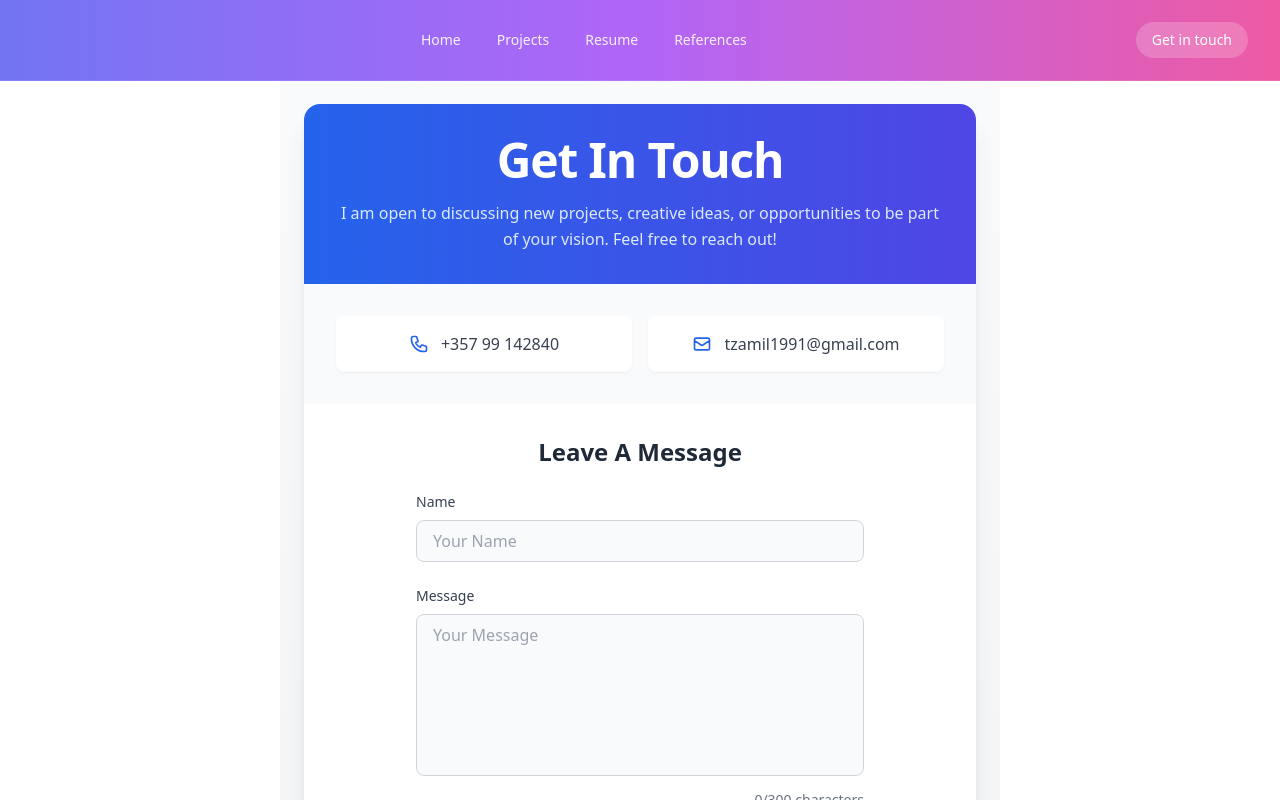
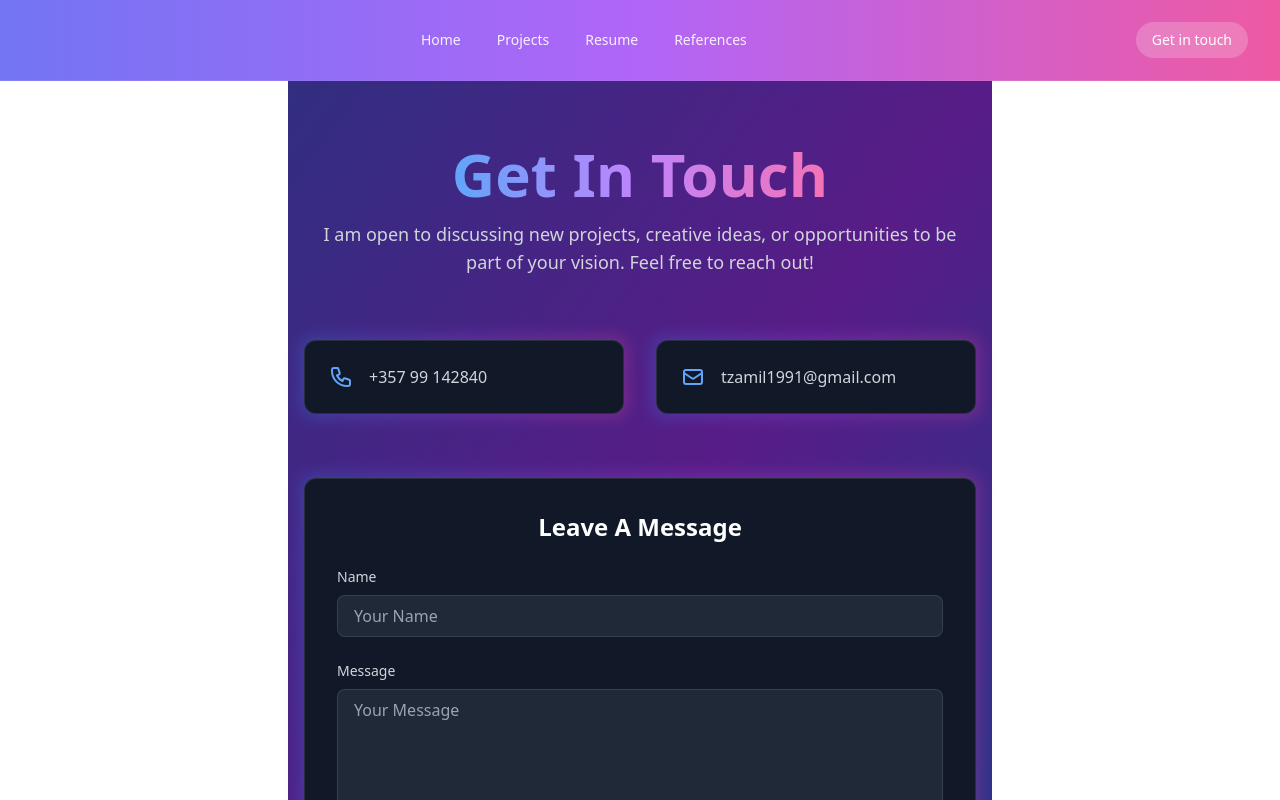
Before and after one commit to Ahmad-Jamil/ahmad-jamil, a Vue app: page /contact in a window 1280 px wide. Shown: the top 800 px of the page. Built offline with nearby package versions, Linux system fonts and the light colour scheme.

Commit message:
AJ-00004: modify get in touch

```diff
--- a/src/components/ContactComponent.vue
+++ b/src/components/ContactComponent.vue
@@ -1,50 +1,60 @@
 <template>
-    <div class="min-h-screen bg-gradient-to-b from-gray-50 to-gray-100 p-6 flex items-center justify-center">
-        <div class="w-full max-w-2xl bg-white rounded-2xl shadow-xl overflow-hidden">
-            <!-- Header Section with Gradient Background -->
-            <div class="p-8 bg-gradient-to-r from-blue-600 to-indigo-600">
-                <h1 class="font-sans text-4xl md:text-5xl font-bold tracking-tight mb-4 text-center text-white">
+    <div class="min-h-screen bg-gradient-to-br from-indigo-900 via-purple-900 to-blue-900 py-16 px-4">
+      <div class="max-w-6xl mx-auto">
+        <!-- Header Section -->
+        <div class="text-center mb-16 space-y-4">
+          <h1 class="text-4xl md:text-6xl font-black">
+            <span class="text-transparent bg-clip-text bg-gradient-to-r from-blue-400 via-purple-400 to-pink-400">
               Get In Touch
+            </span>
           </h1>
-                <p class="text-blue-100 text-center leading-relaxed">
+          <p class="text-gray-300 text-lg max-w-2xl mx-auto">
             I am open to discussing new projects, creative ideas, or opportunities to be part of your vision. Feel free
             to reach out!
           </p>
         </div>
 
-            <!-- Contact Details with Cards -->
-            <div class="grid grid-cols-1 md:grid-cols-2 gap-4 p-8 bg-gray-50">
+        <!-- Contact Details Section -->
+        <div class="grid grid-cols-1 md:grid-cols-2 gap-8 mb-16">
           <!-- Phone Number Card -->
-                <div class="flex items-center justify-center space-x-3 p-4 bg-white rounded-lg shadow-sm hover:shadow-md transition-all duration-300">
-                    <svg xmlns="http://www.w3.org/2000/svg" class="h-5 w-5 text-blue-600" fill="none" viewBox="0 0 24 24" stroke="currentColor">
+          <div class="relative group">
+            <div class="absolute -inset-1 bg-gradient-to-r from-blue-500 via-purple-500 to-pink-500 rounded-xl blur opacity-25 group-hover:opacity-75 transition duration-1000"></div>
+            <div class="relative p-6 bg-gray-900 rounded-xl backdrop-blur-xl border border-white/10 flex items-center space-x-4">
+              <svg xmlns="http://www.w3.org/2000/svg" class="h-6 w-6 text-blue-400 flex-shrink-0" fill="none" viewBox="0 0 24 24" stroke="currentColor">
                 <path stroke-linecap="round" stroke-linejoin="round" stroke-width="2" d="M3 5a2 2 0 012-2h3.28a1 1 0 01.948.684l1.498 4.493a1 1 0 01-.502 1.21l-2.257 1.13a11.042 11.042 0 005.516 5.516l1.13-2.257a1 1 0 011.21-.502l4.493 1.498a1 1 0 01.684.949V19a2 2 0 01-2 2h-1C9.716 21 3 14.284 3 6V5z" />
               </svg>
-                    <span class="text-gray-700 font-medium">+357 99 142840</span>
+              <span class="text-gray-300 font-medium">+357 99 142840</span>
+            </div>
           </div>
 
           <!-- Email Card -->
-                <div class="flex items-center justify-center space-x-3 p-4 bg-white rounded-lg shadow-sm hover:shadow-md transition-all duration-300">
-                    <svg xmlns="http://www.w3.org/2000/svg" class="h-5 w-5 text-blue-600" fill="none" viewBox="0 0 24 24" stroke="currentColor">
+          <div class="relative group">
+            <div class="absolute -inset-1 bg-gradient-to-r from-blue-500 via-purple-500 to-pink-500 rounded-xl blur opacity-25 group-hover:opacity-75 transition duration-1000"></div>
+            <div class="relative p-6 bg-gray-900 rounded-xl backdrop-blur-xl border border-white/10 flex items-center space-x-4">
+              <svg xmlns="http://www.w3.org/2000/svg" class="h-6 w-6 text-blue-400 flex-shrink-0" fill="none" viewBox="0 0 24 24" stroke="currentColor">
                 <path stroke-linecap="round" stroke-linejoin="round" stroke-width="2" d="M3 8l7.89 5.26a2 2 0 002.22 0L21 8M5 19h14a2 2 0 002-2V7a2 2 0 00-2-2H5a2 2 0 00-2 2v10a2 2 0 002 2z" />
               </svg>
               <a href="mailto:tzamil1991@gmail.com"
-                       class="text-gray-700 font-medium hover:text-blue-600 transition-colors">
+                 class="text-gray-300 font-medium hover:text-blue-400 transition-colors">
                 tzamil1991@gmail.com
               </a>
             </div>
           </div>
+        </div>
 
         <!-- Message Form Section -->
-            <div class="p-8">
-                <h2 class="font-sans text-2xl font-bold mb-6 text-center text-gray-800">
+        <div class="relative group">
+          <div class="absolute -inset-1 bg-gradient-to-r from-blue-500 via-purple-500 to-pink-500 rounded-xl blur opacity-25 group-hover:opacity-75 transition duration-1000"></div>
+          <div class="relative p-8 bg-gray-900 rounded-xl backdrop-blur-xl border border-white/10">
+            <h2 class="text-2xl font-bold mb-6 text-center text-white">
               Leave A Message
             </h2>
-                <p v-if="successMessage" class="text-sm text-center text-green-500"> {{ successMessage }}</p>
-                <p v-if="errorMessage" class="text-sm text-center text-red-500"> {{ errorMessage }}</p>
-                <form class="max-w-md mx-auto space-y-6">
+            <p v-if="successMessage" class="text-sm text-center text-green-400"> {{ successMessage }}</p>
+            <p v-if="errorMessage" class="text-sm text-center text-red-400"> {{ errorMessage }}</p>
+            <form class="space-y-6">
               <!-- Name Input -->
               <div class="space-y-2">
-                        <label for="senderName" class="block text-sm font-medium text-gray-700">
+                <label for="senderName" class="block text-sm font-medium text-gray-300">
                   Name
                 </label>
                 <input
@@ -52,14 +62,14 @@
                   id="senderName"
                   type="text"
                   placeholder="Your Name"
-                            class="w-full px-4 py-2 bg-gray-50 border border-gray-300 rounded-lg focus:ring-2 focus:ring-blue-500 focus:border-transparent outline-none transition-all duration-200 hover:bg-white"
+                  class="w-full px-4 py-2 bg-gray-800 border border-white/10 rounded-lg text-white focus:ring-2 focus:ring-blue-400 outline-none transition-all duration-200"
                   required
                 />
               </div>
 
               <!-- Message Textarea -->
               <div class="space-y-2">
-                        <label for="message" class="block text-sm font-medium text-gray-700">
+                <label for="message" class="block text-sm font-medium text-gray-300">
                   Message
                 </label>
                 <textarea
@@ -68,7 +78,7 @@
                   placeholder="Your Message"
                   rows="6"
                   maxlength="300"
-                            class="w-full px-4 py-2 bg-gray-50 border border-gray-300 rounded-lg focus:ring-2 focus:ring-blue-500 focus:border-transparent outline-none transition-all duration-200 hover:bg-white resize-none"
+                  class="w-full px-4 py-2 bg-gray-800 border border-white/10 rounded-lg text-white focus:ring-2 focus:ring-blue-400 outline-none transition-all duration-200 resize-none"
                   required
                 ></textarea>
                 <div class="flex justify-end">
@@ -81,7 +91,7 @@
               <!-- Submit Button -->
               <button
                 @click.prevent="sendMessage"
-                        class="w-full bg-blue-600 text-white py-3 px-6 rounded-lg font-medium text-lg hover:bg-blue-700 focus:ring-4 focus:ring-blue-200 transition-all duration-300 flex items-center justify-center space-x-2 disabled:opacity-50"
+                class="w-full bg-gradient-to-r from-blue-500 via-purple-500 to-pink-500 text-white py-3 px-6 rounded-lg font-medium text-lg hover:bg-gradient-to-r hover:from-pink-500 hover:to-blue-500 focus:ring-4 focus:ring-blue-200 transition-all duration-300 flex items-center justify-center space-x-2"
               >
                 <span>Send Message</span>
                 <svg xmlns="http://www.w3.org/2000/svg" class="h-5 w-5" fill="none" viewBox="0 0 24 24" stroke="currentColor">
@@ -92,7 +102,9 @@
           </div>
         </div>
       </div>
+    </div>
   </template>
+
 
 <script setup>
 import { ref } from 'vue';
```
Lines whose indentation alone changed are shown as unchanged.
